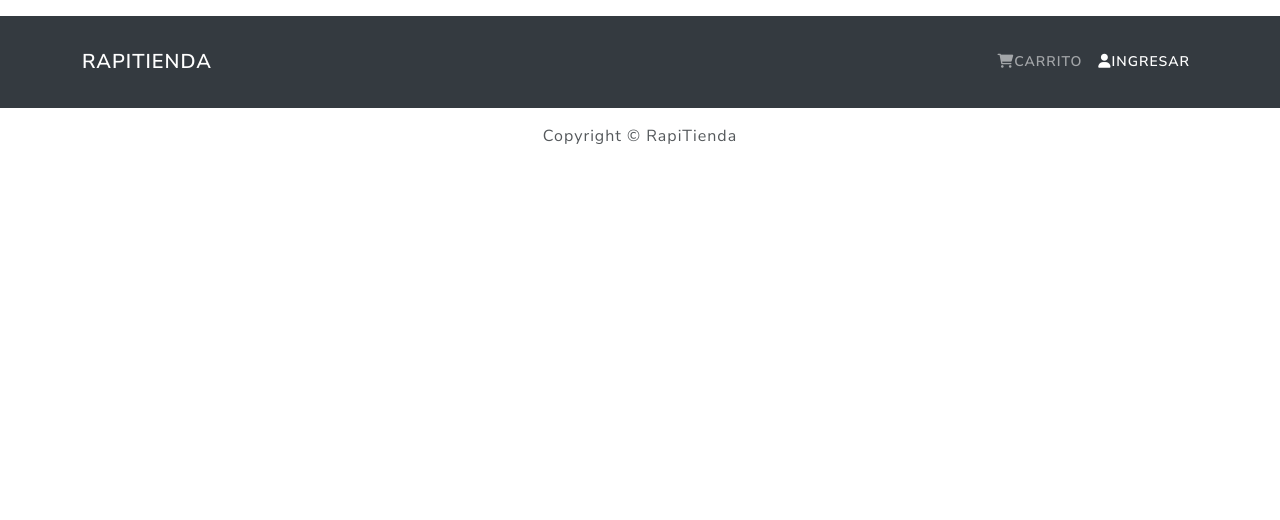
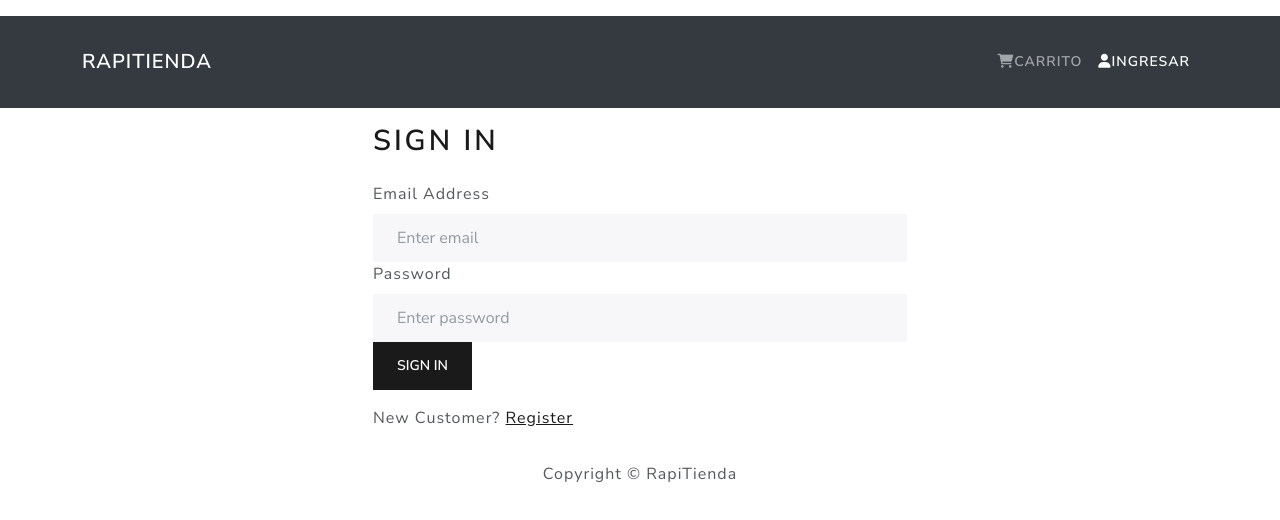
Before and after one commit to agrigaliunas/MERN-RapiTienda, a React (Create React App) app in the folder frontend/: page /login in a window 1280 px wide. Shown: the top 520 px of the page. Built offline with nearby package versions, Linux system fonts and the light colour scheme.

Commit message:
header fixed when user logged in/out

```diff
--- a/frontend/src/App.js
+++ b/frontend/src/App.js
@@ -5,6 +5,7 @@
 import HomeScreen from "./screens/HomeScreen";
 import ProductScreen from "./screens/ProductScreen";
 import CartScreen from "./screens/CartScreen";
+import { LoginScreen } from "./screens/LoginScreen";
 
 const App = () => {
   return (
@@ -12,12 +13,13 @@
         <Header />
         <Container>
           <Routes>
-            <Route path='/' element={<HomeScreen />} exact />
+            <Route path='/login' element={<LoginScreen />} exact />
             <Route path='/product/:id' element={<ProductScreen />} exact />
             <Route path='/cart/'>
               <Route path='' element={<CartScreen />} exact />
               <Route path=':id' element={<CartScreen />} exact />
             </Route>
+            <Route path='/' element={<HomeScreen />} exact />
           </Routes>
         </Container>
         <Footer />
--- a/frontend/src/actions/userActions.js
+++ b/frontend/src/actions/userActions.js
@@ -1,4 +1,4 @@
-import { USER_LOGIN_FAIL, USER_LOGIN_REQUEST, USER_LOGIN_SUCCESS } from "../constants/userConstants"
+import { USER_LOGIN_FAIL, USER_LOGIN_REQUEST, USER_LOGIN_SUCCESS, USER_LOGOUT } from "../constants/userConstants"
 import axios from 'axios';
 
 
@@ -22,3 +22,8 @@
         })
     }
 }
+
+export const logout = () => (dispatch) => {
+    localStorage.removeItem('userInfo')
+    dispatch({type: USER_LOGOUT})
+}
--- /dev/null
+++ b/frontend/src/components/FormContainer.js
@@ -0,0 +1,16 @@
+import React from 'react'
+import { Container, Row, Col } from 'react-bootstrap'
+
+const FormContainer = ({ children }) => {
+  return (
+    <Container>
+        <Row className='justify-content-md-center'>
+            <Col xs={12} md={6}>
+                {children}
+            </Col>
+        </Row>
+    </Container>
+  )
+}
+
+export default FormContainer;
--- a/frontend/src/components/Header.js
+++ b/frontend/src/components/Header.js
@@ -1,8 +1,20 @@
 import React from "react";
-import { Navbar, Nav, Container } from "react-bootstrap";
+import { Navbar, Nav, Container, NavDropdown } from "react-bootstrap";
+import { useSelector, useDispatch } from "react-redux";
 import { LinkContainer } from 'react-router-bootstrap';
+import { logout } from "../actions/userActions";
 
 const Header = () => {
+
+  const dispatch = useDispatch();
+
+  const userLogin = useSelector((state) => state.userLogin);
+  const { userInfo } = userLogin;
+
+  const logoutHandler = () =>{
+    dispatch(logout())
+  }
+
   return (
     <header>
       <Navbar bg="dark" variant="dark" expand="lg" collapseOnSelect>
@@ -18,11 +30,20 @@
                 <i className="fas fa-shopping-cart"></i>Carrito
               </Nav.Link>
             </LinkContainer>
-            <LinkContainer to='/login'>
+            {!userInfo ?
+            (<LinkContainer to='/login'>
               <Nav.Link>
                 <i className="fas fa-user"></i>Ingresar
               </Nav.Link>
             </LinkContainer>
+            ) : (
+              <NavDropdown title={userInfo.name} id='username'>
+                <LinkContainer to='/profile'>
+                  <NavDropdown.Item>Perfil</NavDropdown.Item>
+                </LinkContainer>
+                  <NavDropdown.Item onClick={logoutHandler}>Salir</NavDropdown.Item>
+              </NavDropdown>
+            )}
             </Nav>
           </Navbar.Collapse>
         </Container>
--- a/frontend/src/screens/LoginScreen.js
+++ b/frontend/src/screens/LoginScreen.js
@@ -0,0 +1,72 @@
+import React, { useState, useEffect } from "react";
+import { useDispatch, useSelector } from "react-redux";
+import { Link, useLocation, useNavigate } from "react-router-dom";
+import { Form, Button, Row, Col } from "react-bootstrap";
+import { login } from "../actions/userActions";
+import Message from "../components/Message";
+import Loader from "../components/Loader";
+import FormContainer from "../components/FormContainer";
+
+export const LoginScreen = () => {
+  const [email, setEmail] = useState("");
+  const [password, setPassword] = useState("");
+  const location = useLocation();
+  const navigate = useNavigate();
+
+  const dispatch = useDispatch();
+
+  const userLogin = useSelector((state) => state.userLogin);
+  const { loading, error, userInfo} = userLogin;
+
+  const redirect = location.search ? location.search.split("=")[1] : "/";
+
+  useEffect(() => {
+    if (userInfo){
+        navigate(redirect);
+    }
+  }, [userInfo, redirect, navigate])
+
+  const submitHandler = (e) => {
+    e.preventDefault();
+    dispatch(login(email, password));
+  };
+
+  return (
+    <FormContainer>
+      <h1>Sign In</h1>
+      {error && <Message variant="danger">{error}</Message>}
+        {loading && <Loader />}
+      <Form onSubmit={submitHandler}>
+        <Form.Group controlId="email">
+          <Form.Label>Email Address</Form.Label>
+          <Form.Control
+            type="email"
+            placeholder="Enter email"
+            value={email}
+            onChange={(e) => setEmail(e.target.value)}
+          ></Form.Control>
+        </Form.Group>
+        <Form.Group controlId="password">
+          <Form.Label>Password</Form.Label>
+          <Form.Control
+            type="password"
+            placeholder="Enter password"
+            value={password}
+            onChange={(e) => setPassword(e.target.value)}
+          ></Form.Control>
+        </Form.Group>
+        <Button type="submit" variant="primary">
+          Sign In
+        </Button>
+      </Form>
+      <Row className="py-3">
+        <Col>
+          New Customer?{" "}
+          <Link to={redirect ? `/register?redirect=${redirect}` : "/register"}>
+            Register
+          </Link>
+        </Col>
+      </Row>
+    </FormContainer>
+  );
+};
```
